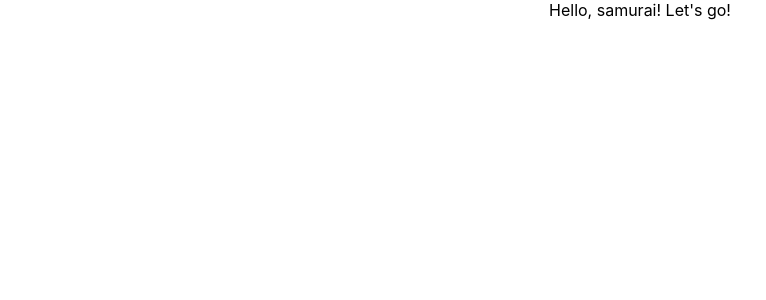
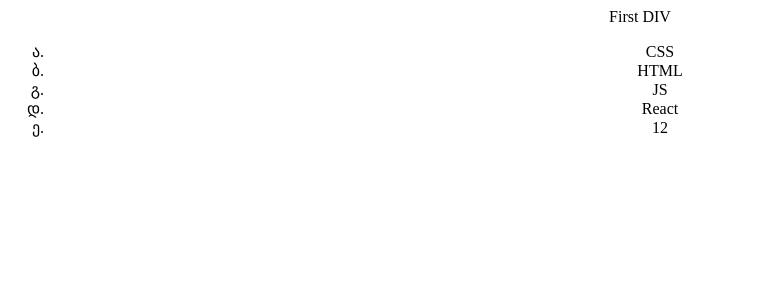
Before and after one commit to a-andrievskikh/social-network, a React (Create React App) app: page / in a window 1280 px wide. Shown: the top 300 px of the page, without its empty margins (0-766 px from the left). Built offline with nearby package versions, Linux system fonts and the light colour scheme.

Commit message:
chore: complete lesson 06 index.js, App, JSX

```diff
--- a/src/App.tsx
+++ b/src/App.tsx
@@ -1,12 +1,17 @@
 import React from 'react'
 import './App.css'
 
-function App() {
+export function App() {
   return (
     <div className="App">
-      Hello, samurai! Let's go!
+      <div>First DIV</div>
+      <ul>
+        <li>CSS</li>
+        <li>HTML</li>
+        <li>JS</li>
+        <li>React</li>
+        <li>12</li>
+      </ul>
     </div>
   )
 }
-
-export default App;
--- a/src/index.css
+++ b/src/index.css
@@ -1,12 +1,3 @@
-body {
-  margin: 0;
-  font-family: -apple-system, BlinkMacSystemFont, "Segoe UI", "Roboto", "Oxygen",
-  "Ubuntu", "Cantarell", "Fira Sans", "Droid Sans", "Helvetica Neue",
-  sans-serif;
-  -webkit-font-smoothing: antialiased;
-  -moz-osx-font-smoothing: grayscale;
+ul li {
+  list-style-type: georgian;
 }
-
-code {
-  font-family: source-code-pro, Menlo, Monaco, Consolas, "Courier New", monospace;
-}
--- a/src/index.tsx
+++ b/src/index.tsx
@@ -1,6 +1,6 @@
 import React from 'react'
 import ReactDOM from 'react-dom'
 import './index.css'
-import App from './App'
+import { App } from './App'
 
 ReactDOM.render(<App />, document.getElementById('root'))
```
